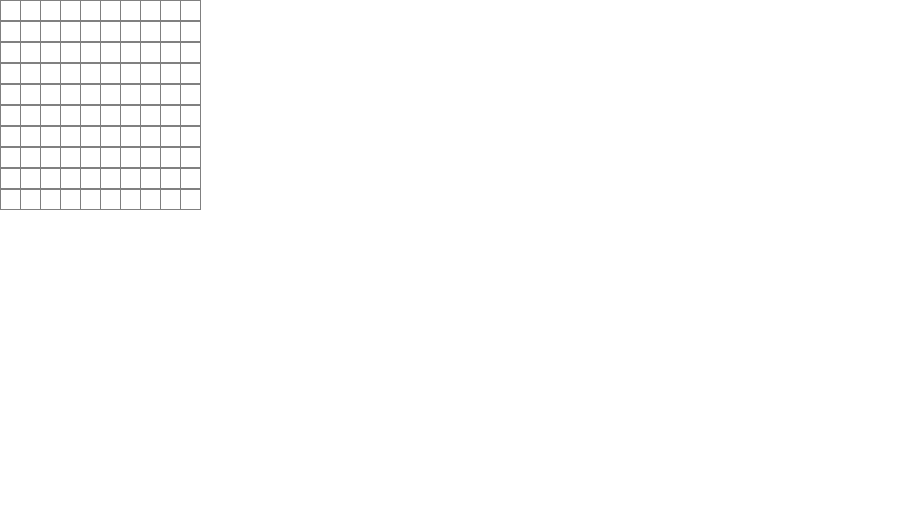
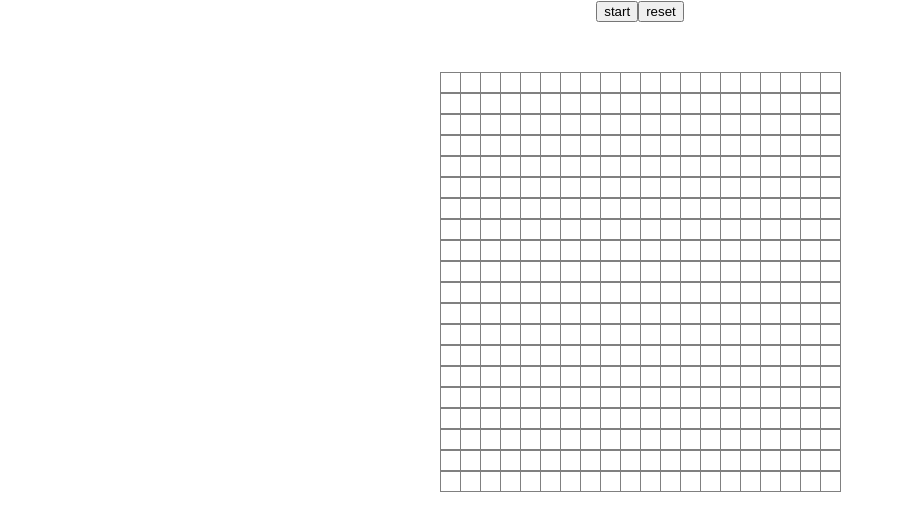
Before and after one commit to juliancesaro/game-of-life, a React (Create React App) app: page / in a window 1280 px wide. Shown: the top 530 px of the page, without its empty margins (0-904 px from the left). Built offline with nearby package versions, Linux system fonts and the light colour scheme.

Commit message:
Added functionality to grid

```diff
--- a/package.json
+++ b/package.json
@@ -6,6 +6,7 @@
     "@testing-library/jest-dom": "^4.2.4",
     "@testing-library/react": "^9.5.0",
     "@testing-library/user-event": "^7.2.1",
+    "immer": "^7.0.5",
     "react": "^16.13.1",
     "react-dom": "^16.13.1",
     "react-scripts": "3.4.1"
--- a/src/App.js
+++ b/src/App.js
@@ -1,16 +1,96 @@
-import React from "react"
-import "./App.css"
-import Grid from "./components/grid/Grid"
+import React, { useState } from "react";
+import "./App.css";
+import Grid from "./components/grid/Grid";
+import produce from "immer";
+
+const operations = [
+  [0, 1],
+  [0, -1],
+  [1, -1],
+  [-1, 1],
+  [1, 1],
+  [-1, -1],
+  [1, 0],
+  [-1, 0],
+];
+
+const numRows = 20;
+const numCols = 20;
+
+const emptyGrid = () => {
+  const rows = [];
+  for (let i = 0; i < numRows; i++) {
+    rows.push(Array.from(Array(numCols), () => 0));
+  }
+  return rows;
+};
 
 function App() {
+  const [gridActive, setGridActive] = useState(false);
+  const [grid, setGrid] = useState(() => {
+    return emptyGrid();
+  });
+  const toggleActive = () => {
+    setGridActive(!gridActive);
+  };
+  console.log(gridActive);
+  const animate = () => {
+    if (!gridActive) {
+      return;
+    }
+    setGrid((g) => {
+      return produce(g, (gridCopy) => {
+        for (let i = 0; i < numRows; i++) {
+          for (let k = 0; k < numCols; k++) {
+            let neighbors = 0;
+            operations.forEach(([x, y]) => {
+              const newI = i + x;
+              const newK = k + y;
+              if (newI >= 0 && newI < numRows && newK >= 0 && newK < numCols) {
+                neighbors += g[newI][newK];
+              }
+            });
+
+            if (neighbors < 2 || neighbors > 3) {
+              gridCopy[i][k] = 0;
+            } else if (g[i][k] === 0 && neighbors === 3) {
+              gridCopy[i][k] = 1;
+            }
+          }
+        }
+      });
+    });
+
+    setTimeout(animate, 100);
+  };
   return (
     <div className="App">
+      <button
+        onClick={() => {
+          toggleActive();
+          if (gridActive) {
+            animate();
+          }
+        }}
+      >
+        {gridActive ? "stop" : "start"}
+      </button>
+      <button
+        onClick={() => {
+          setGrid(emptyGrid);
+        }}
+      >
+        reset
+      </button>
       <Grid
-        cols={[0, 0, 0, 0, 0, 0, 0, 0, 0, 0]}
-        rows={[0, 0, 0, 0, 0, 0, 0, 0, 0, 0]}
+        grid={grid}
+        setGrid={setGrid}
+        numRows={numRows}
+        numCols={numCols}
+        isActive={gridActive}
       />
     </div>
-  )
+  );
 }
 
-export default App
+export default App;
--- a/src/components/cell/Cell.css
+++ b/src/components/cell/Cell.css
@@ -3,3 +3,9 @@
   height: 19px;
   border: 1px solid grey;
 }
+.notSelected {
+  background-color: white;
+}
+.selected {
+  background-color: pink;
+}
--- a/src/components/cell/Cell.js
+++ b/src/components/cell/Cell.js
@@ -1,8 +1,21 @@
-import React from "react"
-import "./Cell.css"
+import React from "react";
+import "./Cell.css";
+import produce from "immer";
 
-const Cell = () => {
-  return <div className="cell"></div>
-}
+const Cell = ({ row, col, grid, setGrid }) => {
+  const toggleSelect = () => {
+    const newGrid = produce(grid, (gridCopy) => {
+      gridCopy[row][col] = 1;
+    });
+    setGrid(newGrid);
+  };
 
-export default Cell
+  return (
+    <div
+      className={`cell ${grid[row][col] ? "selected" : "notSelected"}`}
+      onClick={toggleSelect}
+    ></div>
+  );
+};
+
+export default Cell;
--- a/src/components/grid/Grid.css
+++ b/src/components/grid/Grid.css
@@ -0,0 +1,6 @@
+.grid-wrapper {
+  width: 100%;
+  display: flex;
+  justify-content: center;
+  padding-top: 50px;
+}
--- a/src/components/grid/Grid.js
+++ b/src/components/grid/Grid.js
@@ -1,19 +1,31 @@
-import React from "react"
-import "./Grid.css"
-import Cell from "../cell/Cell"
+import React, { useState } from "react";
+import "./Grid.css";
+import Cell from "../cell/Cell";
 
-const Grid = ({ cols, rows }) => {
+const Grid = ({ grid, setGrid, numRows, numCols, isActive }) => {
   return (
+    <div className="grid-wrapper">
       <div
         className="grid"
         style={{
           display: "grid",
-        gridTemplateColumns: `repeat(${cols.length},  20px)`,
+          gridTemplateColumns: `repeat(${numCols},  20px)`,
         }}
       >
-      {cols.map((col, i) => rows.map((row, k) => <Cell key={`${i}-${k}`} />))}
+        {grid.map((rows, i) =>
+          rows.map((col, k) => (
+            <Cell
+              key={`${i}-${k}`}
+              row={k}
+              col={i}
+              grid={grid}
+              setGrid={setGrid}
+            />
+          ))
+        )}
       </div>
-  )
-}
+    </div>
+  );
+};
 
-export default Grid
+export default Grid;
```
Also changed, not shown: 1 other file (tests, documents, lock files or other folders). Lines whose indentation alone changed are shown as unchanged.
